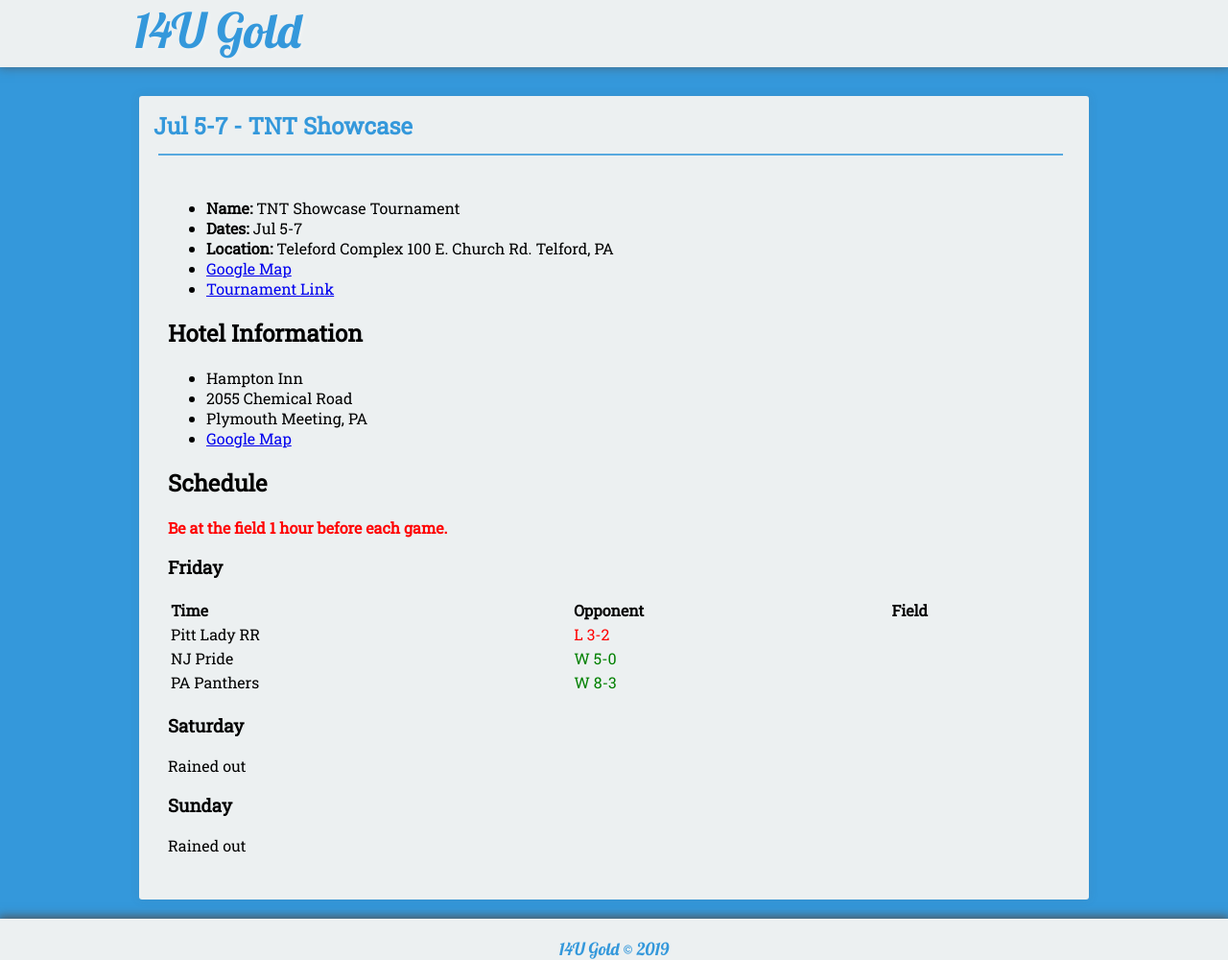
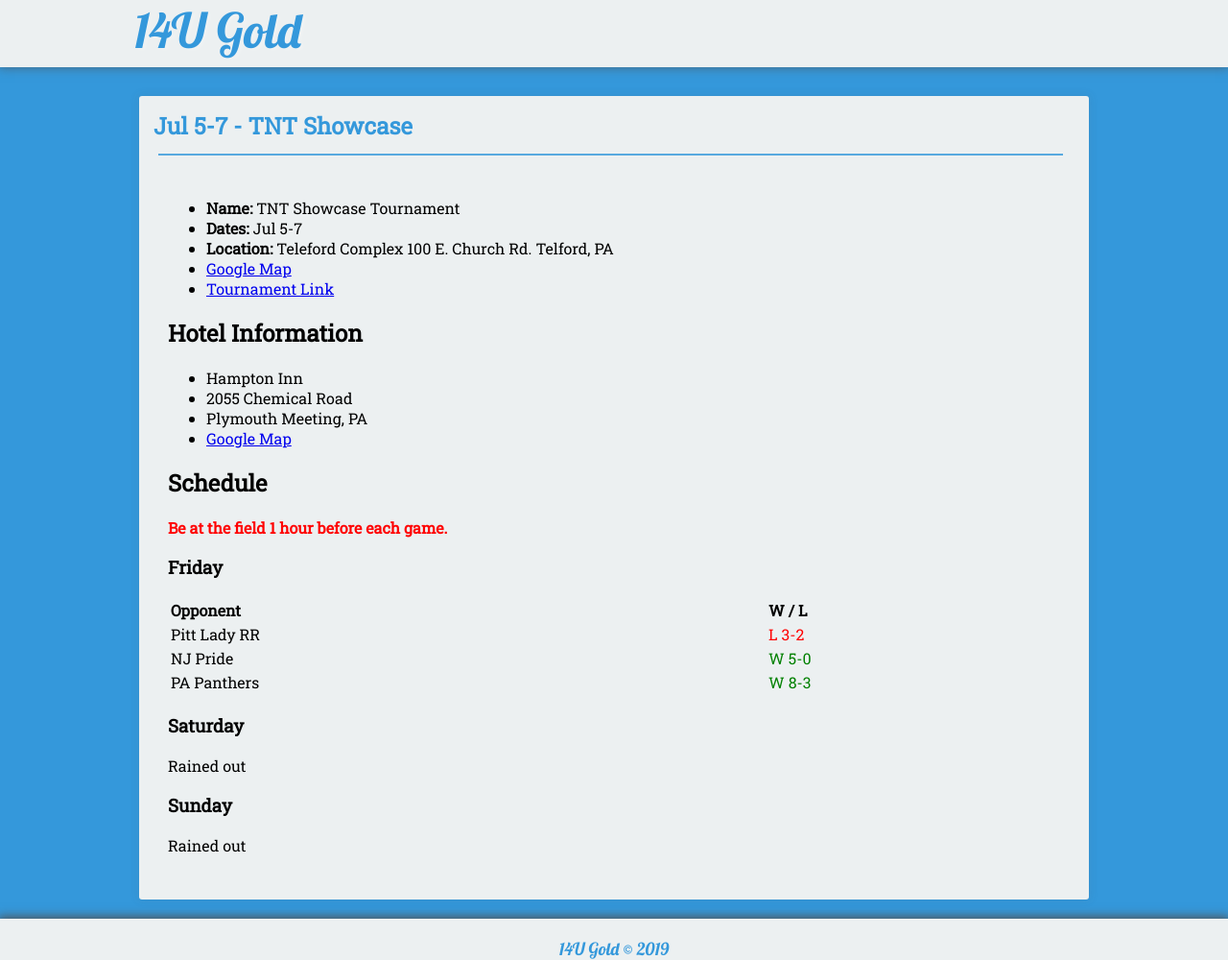
Before and after one commit to seanmerrow/ecf, a Jekyll site: the page built from _posts/2019-07-12-Jul-5-TNT.md, in a window 1280 px wide. Shown: the whole page at 96% size. Built offline with Jekyll 4.4.1, drawn with Linux system fonts in a browser that asks for light colours; nearby versions of some CDN libraries.

Commit message:
Update 2019-07-12-Jul-5-TNT.md

```diff
--- a/_posts/2019-07-12-Jul-5-TNT.md
+++ b/_posts/2019-07-12-Jul-5-TNT.md
@@ -26,7 +26,7 @@ category:
 
 ### Friday
 
-| Time | Opponent | Field |
+| Opponent | W / L |
 |:---  |:---      |:---   |
 | Pitt Lady RR      | <span style="color:red">L 3-2</span>    |
 | NJ Pride          | <span style="color:green">W 5-0</span>  |
```
